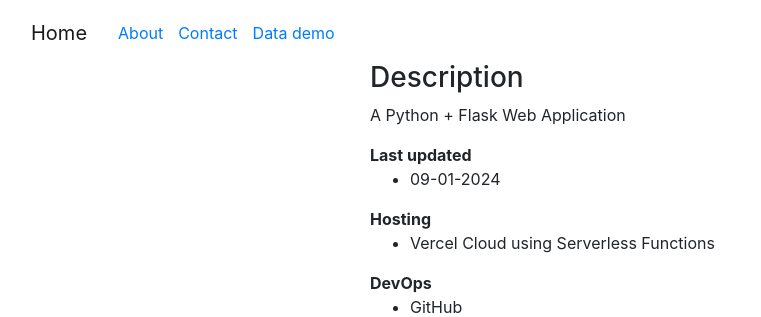
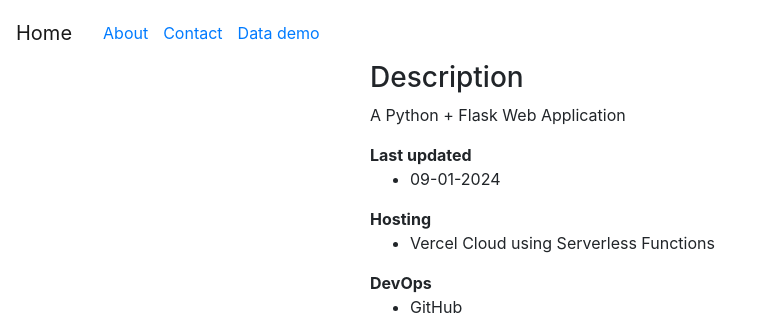
Before and after one commit to persteenolsen/flask-vercel-start-one, a Flask app: page /about/ in a window 1280 px wide. Shown: the top 317 px of the page, without its empty margins (0-761 px from the left). Run offline with Flask 3, Linux system fonts and the light colour scheme; some libraries are stand-ins or nearby versions.

Commit message:
Adjusted the Menu item Home

```diff
--- a/api/templates/layout.html
+++ b/api/templates/layout.html
@@ -40,7 +40,7 @@
         <nav class="navbar navbar-expand-lg navbar-light">
 
 
-            <a class="navbar-brand" href="{{ url_for('home') }}" class="navbar-brand" style="margin-left: 15px; margin-top: 5px;">Home</a>
+            <a class="navbar-brand" href="{{ url_for('home') }}" class="navbar-brand" style="margin-top: 5px;">Home</a>
 
             <button class="navbar-toggler" type="button" data-toggle="collapse" data-target="#navbarNav"
                 aria-controls="navbarNav" aria-expanded="false" aria-label="Toggle navigation">
```
